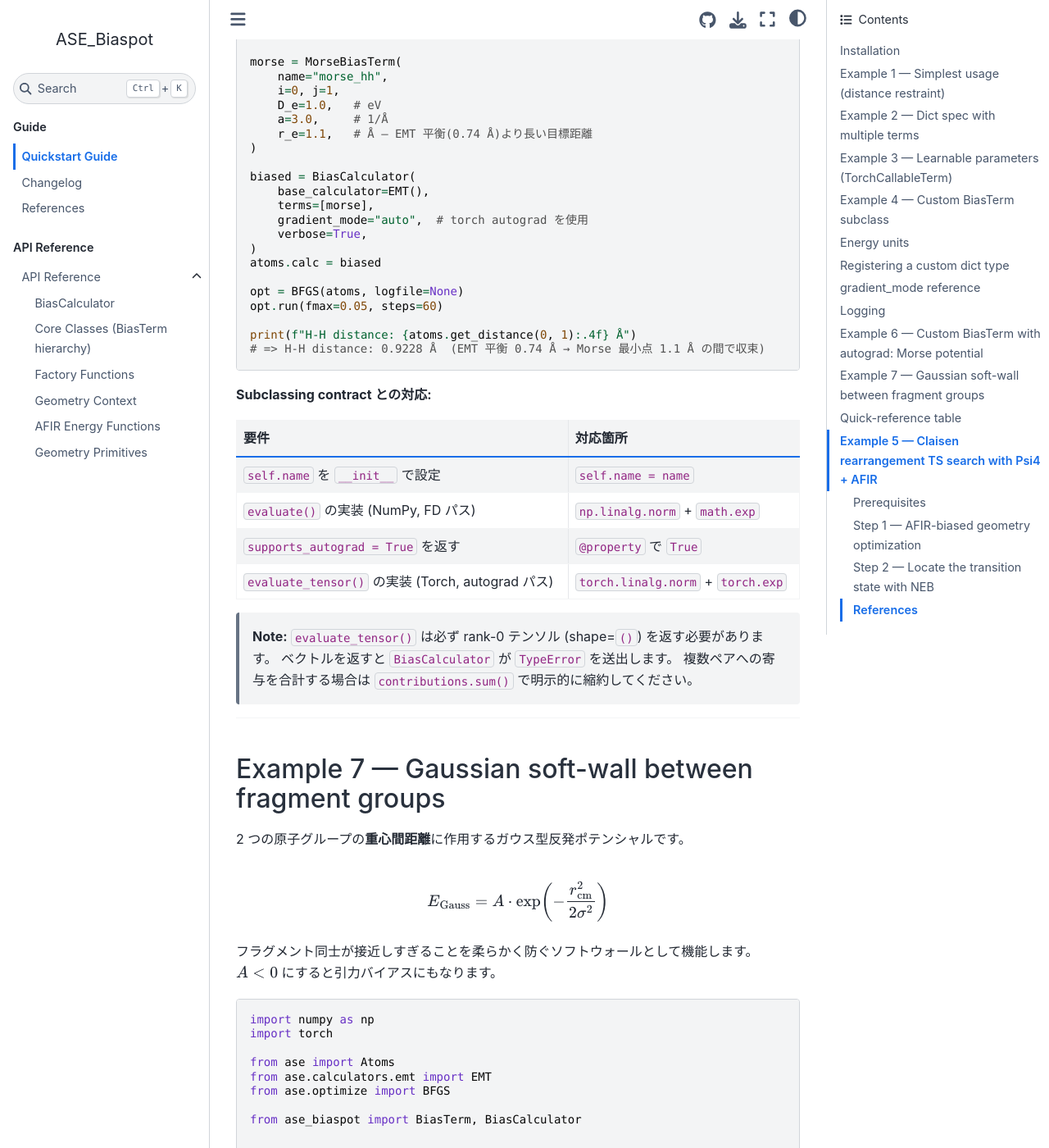
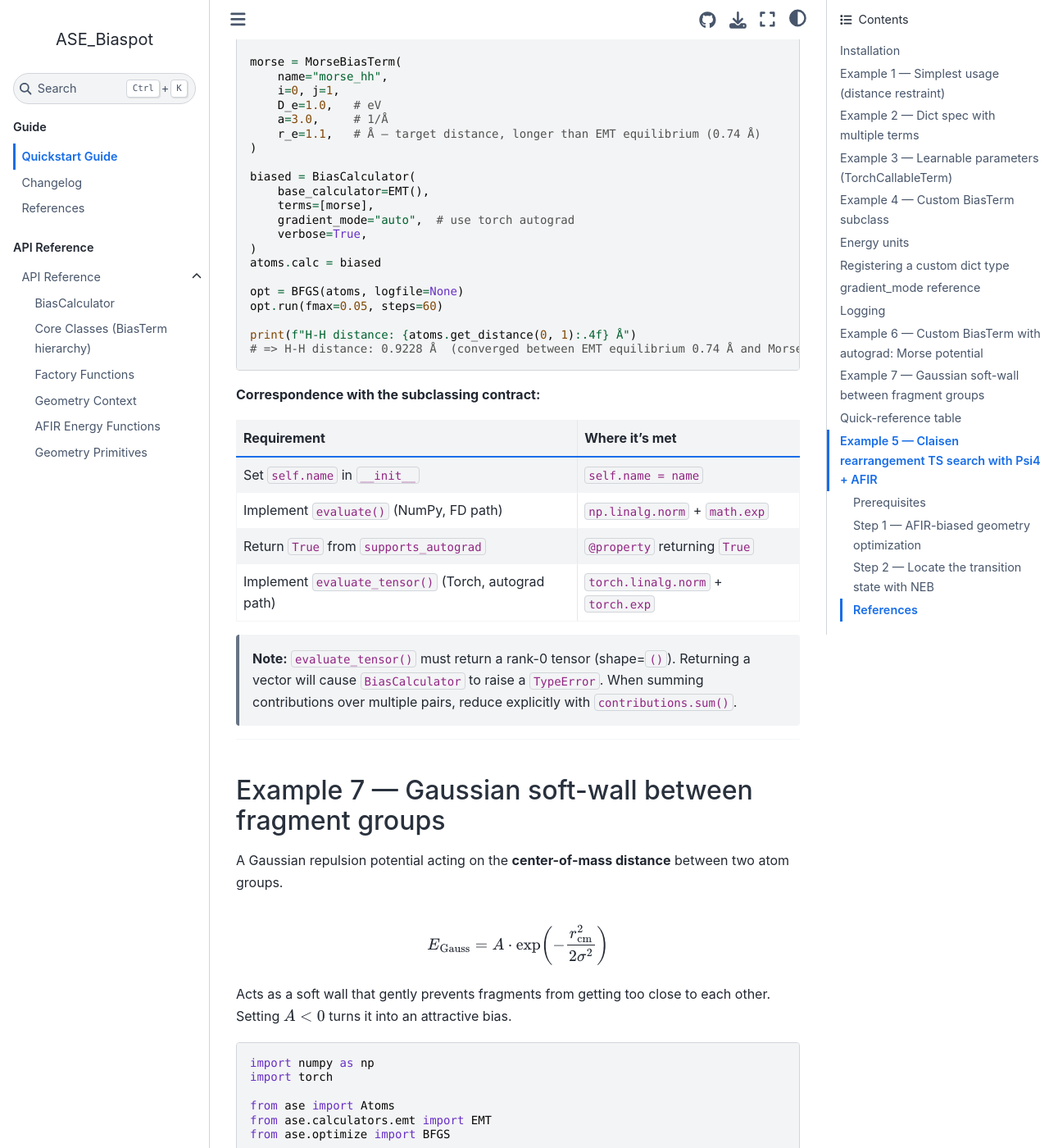
Before and after one commit to ss0832/ASE_Biaspot, a Sphinx documentation site: the page built from docs/quickstart.md, in a window 1280 px wide and 1400 px high, scrolled down 10047 px. Shown: the whole window at 82% size. Built offline with Sphinx 7.4.7 and the Sphinx Book theme 1.1.4, drawn with Linux system fonts in a browser that asks for light colours; some of the changed text lies outside the part shown.

Commit message:
Update quickstart.md

````diff
--- a/docs/quickstart.md
+++ b/docs/quickstart.md
@@ -161,14 +161,13 @@ print(f"H-H distance: {atoms.get_distance(1, 2):.4f} Å")
 | `"expression_callable"` with `"callable"` key | Python callable passed directly | ❌ |
 | `"callable"` | Python callable passed directly (fully supported; not deprecated) | ❌ |
 | `"torch_callable"` | Torch-native callable with learnable `nn.Parameter` weights | ❌ |
-| `"torch_afir"` | AFIR term with learnable `gamma` (`nn.Parameter`) | ⚠️ spec のみ |
+| `"torch_afir"` | AFIR term with learnable `gamma` (`nn.Parameter`) | ⚠️ spec only |
 
-> **Note — `"torch_afir"` の JSON/YAML-safe 欄について**
-> `"torch_afir"` の spec dict 自体は primitive 値のみで構成されるため、JSON/YAML への
-> シリアライズは可能です。ただし、**学習済みの `gamma` 値 (`nn.Parameter`) は spec
-> に含まれない**ため、JSON からロードすると `gamma` は初期値にリセットされます。
-> 学習済みパラメータを永続化するには `torch.save(term.state_dict(), path)` を
-> 別途使用してください。
+> **Note — on the JSON/YAML-safe column for `"torch_afir"`**
+> The `"torch_afir"` spec dict itself contains only primitive values, so serialisation
+> to JSON/YAML is possible. However, **the trained `gamma` value (`nn.Parameter`) is not
+> included in the spec**, so loading from JSON will reset `gamma` to its initial value.
+> To persist trained parameters, use `torch.save(term.state_dict(), path)` separately.
 
 > **Note — `expression_callable` naming constraint**
 > When using the `"expression"` string form, variable names (`variables` dict)
@@ -391,15 +390,15 @@ step, E_base, E_bias_total, E_total, Fmax, bias_<term_name>, ...
 
 ## Example 6 — Custom BiasTerm with autograd: Morse potential
 
-`BiasTerm` をサブクラス化し、`evaluate_tensor()` を実装することで
-**torch autograd に対応したカスタムポテンシャル**を定義できます。
+By subclassing `BiasTerm` and implementing `evaluate_tensor()`, you can define a
+**custom potential that supports torch autograd**.
 
-以下の `MorseBiasTerm` は Morse ポテンシャルをバイアス項として実装した例です。
+The `MorseBiasTerm` below is an example of a Morse potential implemented as a bias term.
 
 $$E_{\rm Morse} = D_e \bigl(1 - e^{-a(r - r_e)}\bigr)^2$$
 
-調和ポテンシャルと異なり、$r \to \infty$ で $E \to D_e$ に漸近するため、
-大変位域でも力が発散しません。
+Unlike a harmonic potential, this asymptotes to $E \to D_e$ as $r \to \infty$,
+so forces never diverge even at large displacements.
 
 ```python
 import math
@@ -415,22 +414,22 @@ from ase_biaspot import BiasTerm, BiasCalculator
 
 class MorseBiasTerm(BiasTerm):
     """
-    Morse ポテンシャルバイアス項。
+    Morse potential bias term.
 
     E = D_e * (1 - exp(-a * (r - r_e)))^2
 
     Parameters
     ----------
     name : str
-        ログ出力に使われる識別子。
+        Identifier used in log output.
     i, j : int
-        距離を計算する原子インデックス (0-based)。
+        Atom indices for distance calculation (0-based).
     D_e : float
-        解離エネルギー [eV]。ポテンシャルの上限値。
+        Dissociation energy [eV]. Upper bound of the potential.
     a : float
-        範囲パラメータ [1/Å]。大きいほど井戸が狭い。
+        Range parameter [1/Å]. Larger values give a narrower well.
     r_e : float
-        ポテンシャル最小点の原子間距離 [Å]。
+        Interatomic distance at the potential minimum [Å].
     """
 
     def __init__(self, name: str, i: int, j: int,
@@ -441,15 +440,15 @@ class MorseBiasTerm(BiasTerm):
 
     @property
     def supports_autograd(self) -> bool:
-        return True  # evaluate_tensor() を実装しているので True
+        return True  # evaluate_tensor() is implemented, so True
 
     def evaluate(self, positions, atomic_numbers=None) -> float:
-        """NumPy パス (FD 勾配の基礎)。"""
+        """NumPy path (basis for FD gradient)."""
         r = np.linalg.norm(positions[self.i] - positions[self.j])
         return float(self.D_e * (1.0 - math.exp(-self.a * (r - self.r_e))) ** 2)
 
     def evaluate_tensor(self, positions, atomic_numbers=None):
-        """Torch autograd パス。計算グラフを保持したままエネルギーを返す。"""
+        """Torch autograd path. Returns energy while preserving the computation graph."""
         diff = positions[self.i] - positions[self.j]
         r = torch.linalg.norm(diff)
         return self.D_e * (1.0 - torch.exp(-self.a * (r - self.r_e))) ** 2
@@ -462,13 +461,13 @@ morse = MorseBiasTerm(
     i=0, j=1,
     D_e=1.0,   # eV
     a=3.0,     # 1/Å
-    r_e=1.1,   # Å — EMT 平衡(0.74 Å)より長い目標距離
+    r_e=1.1,   # Å — target distance, longer than EMT equilibrium (0.74 Å)
 )
 
 biased = BiasCalculator(
     base_calculator=EMT(),
     terms=[morse],
-    gradient_mode="auto",  # torch autograd を使用
+    gradient_mode="auto",  # use torch autograd
     verbose=True,
 )
 atoms.calc = biased
@@ -477,32 +476,32 @@ opt = BFGS(atoms, logfile=None)
 opt.run(fmax=0.05, steps=60)
 
 print(f"H-H distance: {atoms.get_distance(0, 1):.4f} Å")
-# => H-H distance: 0.9228 Å  (EMT 平衡 0.74 Å → Morse 最小点 1.1 Å の間で収束)
+# => H-H distance: 0.9228 Å  (converged between EMT equilibrium 0.74 Å and Morse minimum 1.1 Å)
 ```
 
-**Subclassing contract との対応:**
+**Correspondence with the subclassing contract:**
 
-| 要件 | 対応箇所 |
+| Requirement | Where it's met |
 |---|---|
-| `self.name` を `__init__` で設定 | `self.name = name` |
-| `evaluate()` の実装 (NumPy, FD パス) | `np.linalg.norm` + `math.exp` |
-| `supports_autograd = True` を返す | `@property` で `True` |
-| `evaluate_tensor()` の実装 (Torch, autograd パス) | `torch.linalg.norm` + `torch.exp` |
+| Set `self.name` in `__init__` | `self.name = name` |
+| Implement `evaluate()` (NumPy, FD path) | `np.linalg.norm` + `math.exp` |
+| Return `True` from `supports_autograd` | `@property` returning `True` |
+| Implement `evaluate_tensor()` (Torch, autograd path) | `torch.linalg.norm` + `torch.exp` |
 
-> **Note:** `evaluate_tensor()` は必ず rank-0 テンソル (shape=`()`) を返す必要があります。
-> ベクトルを返すと `BiasCalculator` が `TypeError` を送出します。
-> 複数ペアへの寄与を合計する場合は `contributions.sum()` で明示的に縮約してください。
+> **Note:** `evaluate_tensor()` must return a rank-0 tensor (shape=`()`).
+> Returning a vector will cause `BiasCalculator` to raise a `TypeError`.
+> When summing contributions over multiple pairs, reduce explicitly with `contributions.sum()`.
 
 ---
 
 ## Example 7 — Gaussian soft-wall between fragment groups
 
-2 つの原子グループの**重心間距離**に作用するガウス型反発ポテンシャルです。
+A Gaussian repulsion potential acting on the **center-of-mass distance** between two atom groups.
 
 $$E_{\rm Gauss} = A \cdot \exp\!\left(-\frac{r_{\rm cm}^2}{2\sigma^2}\right)$$
 
-フラグメント同士が接近しすぎることを柔らかく防ぐソフトウォールとして機能します。
-$A < 0$ にすると引力バイアスにもなります。
+Acts as a soft wall that gently prevents fragments from getting too close to each other.
+Setting $A < 0$ turns it into an attractive bias.
 
 ```python
 import numpy as np
@@ -517,20 +516,20 @@ from ase_biaspot import BiasTerm, BiasCalculator
 
 class GaussianRepulsionTerm(BiasTerm):
     """
-    重心間距離に作用するガウス型反発ポテンシャル。
+    Gaussian repulsion potential acting on the center-of-mass distance between two groups.
 
     E = A * exp(-r_cm^2 / (2 * sigma^2))
 
     Parameters
     ----------
     name : str
-        識別子。
+        Identifier.
     group_a, group_b : list[int]
-        2 つのフラグメントの原子インデックスリスト。
+        Lists of atom indices for the two fragments.
     A : float
-        ガウスの振幅 [eV]。正 → 反発、負 → 引力。
+        Gaussian amplitude [eV]. Positive → repulsion, negative → attraction.
     sigma : float
-        ガウスの幅 [Å]。
+        Gaussian width [Å].
     """
 
     def __init__(self, name: str, group_a: list[int], group_b: list[int],
@@ -551,20 +550,20 @@ class GaussianRepulsionTerm(BiasTerm):
         return float(self.A * np.exp(-(r**2) / (2.0 * self.sigma**2)))
 
     def evaluate_tensor(self, positions, atomic_numbers=None):
-        # positions の mean を通じて計算グラフが保持される
+        # The computation graph is preserved through the mean of positions
         com_a = positions[self.group_a].mean(dim=0)
         com_b = positions[self.group_b].mean(dim=0)
         r = torch.linalg.norm(com_a - com_b)
         return self.A * torch.exp(-(r**2) / (2.0 * self.sigma**2))
 
 
-# 2 つの H₂ を近距離に配置
+# Place two H₂ molecules at close range
 atoms = Atoms(
     "H4",
     positions=[
         (0.0, 0.0, 0.0),
         (0.7, 0.0, 0.0),
-        (1.5, 0.0, 0.0),  # 重心間距離 1.5 Å — 近接
+        (1.5, 0.0, 0.0),  # center-of-mass distance 1.5 Å — close proximity
         (2.2, 0.0, 0.0),
     ],
 )
@@ -591,11 +590,11 @@ opt.run(fmax=0.05, steps=60)
 r_cm = np.linalg.norm(
     atoms.positions[[0, 1]].mean(axis=0) - atoms.positions[[2, 3]].mean(axis=0)
 )
-print(f"重心間距離: {r_cm:.4f} Å")
-# => 重心間距離: 5.5579 Å  (ガウス反発によって 1.5 Å から押し広げられた)
+print(f"Center-of-mass distance: {r_cm:.4f} Å")
+# => Center-of-mass distance: 5.5579 Å  (pushed apart from 1.5 Å by Gaussian repulsion)
 ```
 
-**複数のバイアス項を組み合わせる例 (Morse + Gaussian):**
+**Example combining multiple bias terms (Morse + Gaussian):**
 
 ```python
 from ase.build import molecule
@@ -603,11 +602,11 @@ from ase.optimize import LBFGS
 
 atoms = molecule("H2O")
 
-# O-H 結合を 1.1 Å に引き伸ばす Morse バイアス (両結合)
+# Morse bias to stretch both O-H bonds toward 1.1 Å
 morse_oh1 = MorseBiasTerm(name="morse_oh1", i=0, j=1, D_e=0.8, a=2.5, r_e=1.1)
 morse_oh2 = MorseBiasTerm(name="morse_oh2", i=0, j=2, D_e=0.8, a=2.5, r_e=1.1)
 
-# H-H 近接を防ぐガウス反発
+# Gaussian repulsion to prevent H-H from getting too close
 gauss_hh = GaussianRepulsionTerm(
     name="gauss_hh", group_a=[1], group_b=[2], A=0.5, sigma=0.8
 )
@@ -623,7 +622,7 @@ atoms.calc = biased
 opt = LBFGS(atoms, logfile=None)
 opt.run(fmax=0.05, steps=80)
 
-print(f"O-H(1): {atoms.get_distance(0, 1):.4f} Å")  # => 1.0992 Å (目標 1.1 Å)
+print(f"O-H(1): {atoms.get_distance(0, 1):.4f} Å")  # => 1.0992 Å (target 1.1 Å)
 print(f"O-H(2): {atoms.get_distance(0, 2):.4f} Å")  # => 1.0992 Å
 print(f"HOH:    {atoms.get_angle(1, 0, 2):.2f}°")   # => 137.77°
 ```
````
